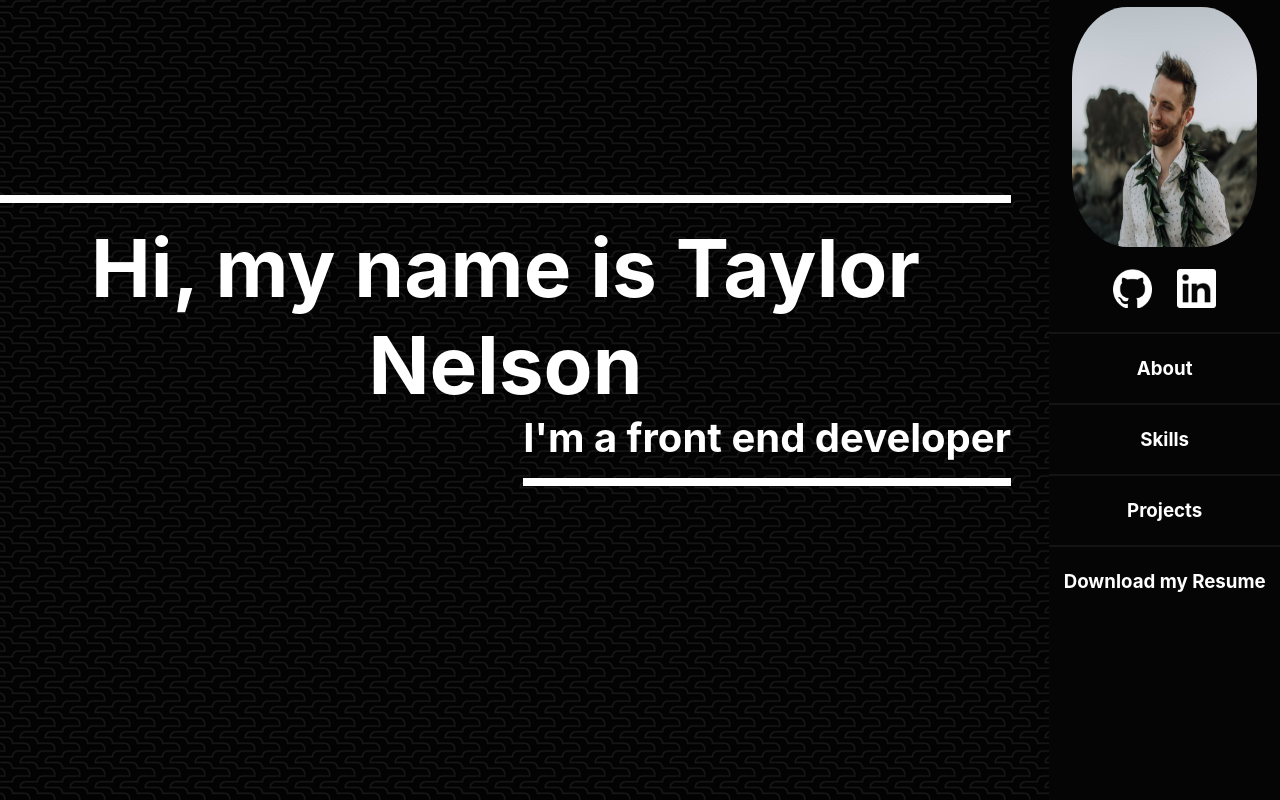
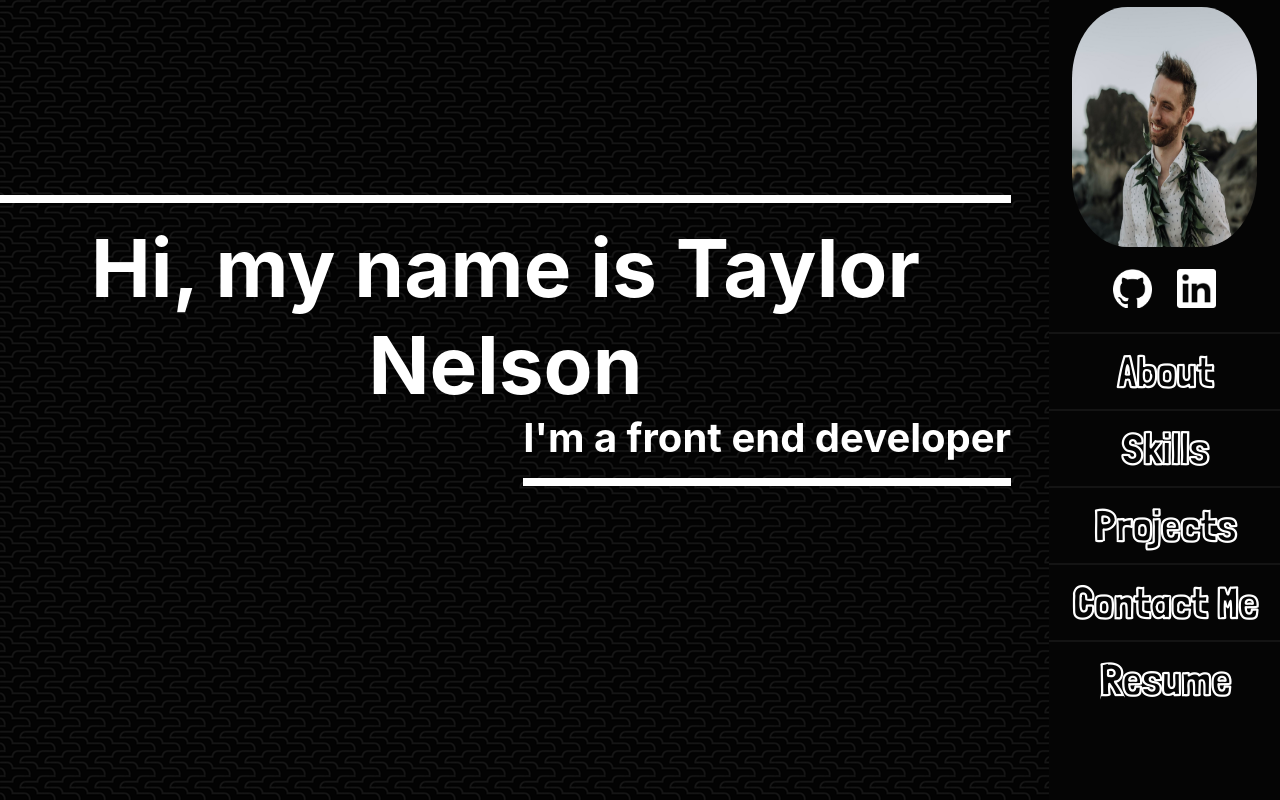
Before and after one commit to TBN00/Portfolio, a React (Create React App) app: page / in a window 1280 px wide. Built offline with nearby package versions, Linux system fonts and the light colour scheme.

Commit message:
new font

```diff
--- a/src/App.css
+++ b/src/App.css
@@ -35,8 +35,8 @@
   border-top-style: solid;
   border-top-width: 2px;
   border-color: rgb(20, 20, 20);
-  padding-top: 10%;
-  padding-bottom: 10%;
+  padding-top: 5%;
+  padding-bottom: 5%;
   user-select: none;
   cursor: pointer;
 }
@@ -137,7 +137,8 @@
 
 .image {
   position: absolute;
-  height: 50vh;
+  max-height: 70vh;
+  max-width: 30vw;
   transition: 1s ease;
   opacity: 0;
 }
--- a/src/Components/Menu.js
+++ b/src/Components/Menu.js
@@ -16,16 +16,19 @@
             </div>
 
             <div onClick={() => setButtonState('About')} className="menuButtons">
-                <h3>About</h3>
+                <h3 style={{fontFamily: "LondrinaOutline", fontSize: "5.5vh"}}>About</h3>
             </div>
             <div onClick={() => setButtonState('Skills')} className="menuButtons">
-                <h3>Skills</h3>
+                <h3 style={{fontFamily: "LondrinaOutline", fontSize: "5.5vh"}}>Skills</h3>
             </div>
             <div onClick={() => setButtonState('Projects')} className="menuButtons">
-                <h3>Projects</h3>
+                <h3 style={{fontFamily: "LondrinaOutline", fontSize: "5.5vh"}}>Projects</h3>
             </div>
             <div className="menuButtons">
-                <h3>Download my Resume</h3>
+                <h3 style={{fontFamily: "LondrinaOutline", fontSize: "5.5vh"}}>Contact Me</h3>
+            </div>
+            <div className="menuButtons">
+                <h3 style={{fontFamily: "LondrinaOutline", fontSize: "5.5vh"}}>Resume</h3>
             </div>
         </div>
     );
--- a/src/index.css
+++ b/src/index.css
@@ -11,3 +11,9 @@
   font-family: source-code-pro, Menlo, Monaco, Consolas, 'Courier New',
     monospace;
 }
+
+@font-face{
+  font-family: "LondrinaOutline";
+  src: local("LondrinaOutline"),
+  url("./fonts/LondrinaOutline-Regular.ttf") format("truetype");
+}
--- a/src/index.js
+++ b/src/index.js
@@ -2,6 +2,7 @@
 import ReactDOM from 'react-dom/client';
 import './index.css';
 import App from './App';
+import './fonts/LondrinaOutline-Regular.ttf'
 
 const root = ReactDOM.createRoot(document.getElementById('root'));
 root.render(
```
Also changed, not shown: src/fonts/LondrinaOutline-Regular.ttf (added).
